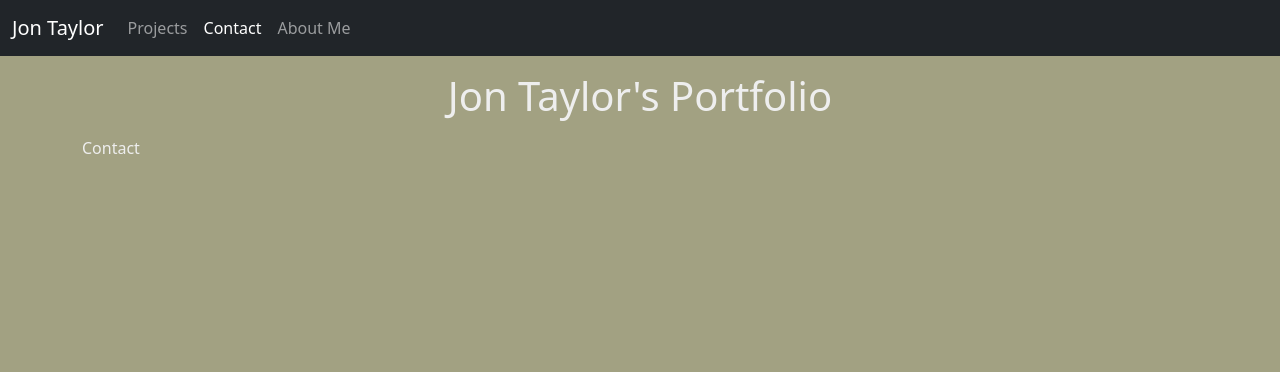
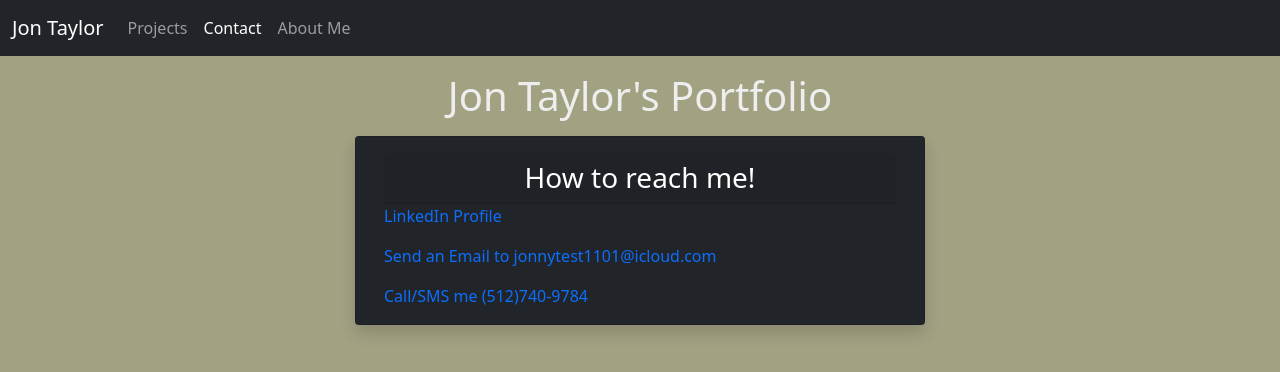
Before and after one commit to DevJonTaylor/work-of-jon-taylor, a React (Create React App) app: page /contact in a window 1280 px wide. Shown: the top 372 px of the page. Built offline with nearby package versions, Linux system fonts and the light colour scheme.

Commit message:
Road Block
I attempted to send an email from a form.  This is rather difficult without a server to work with.  I was unsuccessful with finding a safe and proper way of doing this.  So I provided my contact methods.

```diff
--- a/src/Cards/DarkCard.js
+++ b/src/Cards/DarkCard.js
@@ -14,7 +14,7 @@ function DarkCard({
 
   return (
     <article className={classList.join(' ')}>
-      <div className="card-body col-">
+      <div className="card-body">
         {children}
       </div>
     </article>
--- a/src/routes/About.js
+++ b/src/routes/About.js
@@ -3,7 +3,7 @@ import {NavLink} from "react-router-dom";
 
 function About() {
   return (
-    <section className="row space-around">
+    <section className="row justify-content-around">
       <DarkCard grid="10" md="3">
         <CardHeader>Who am I?</CardHeader>
         <CardText>I am a family first coding gamer with music where it fits.  That summarizes me!</CardText>
--- a/src/routes/Contact.js
+++ b/src/routes/Contact.js
@@ -1,7 +1,27 @@
+import {DarkCard, CardHeader, CardText} from "../Cards";
+
 function Contact() {
   return (
     <div>
-      Contact
+      <section className="row justify-content-center">
+        <DarkCard grid="6">
+          <CardHeader>
+            How to reach me!
+          </CardHeader>
+          <CardText>
+            <a href="https://www.linkedin.com/in/vue-shell/">LinkedIn Profile</a>
+          </CardText>
+          <CardText>
+            <a href="mailto:jonnytest1101@icloud.com?subject=Lets%20Connect&body=From%20Portfolio%3A">
+              Send an Email to jonnytest1101@icloud.com
+            </a>
+          </CardText>
+          <CardText>
+            <a href="tel:+15127409784">Call/SMS me (512)740-9784</a>
+          </CardText>
+        </DarkCard>
+      </section>
+
     </div>
   );
 }
--- a/src/styles/main.scss
+++ b/src/styles/main.scss
@@ -9,3 +9,7 @@ body {
 .space-around {
   justify-content: space-around;
 }
+
+a {
+  text-decoration: none;
+}
```
Also changed, not shown: src/Form/FloatingInput.js (added, +16 -0 lines), src/styles/main.css, 1 other file (tests, documents, lock files or other folders).
